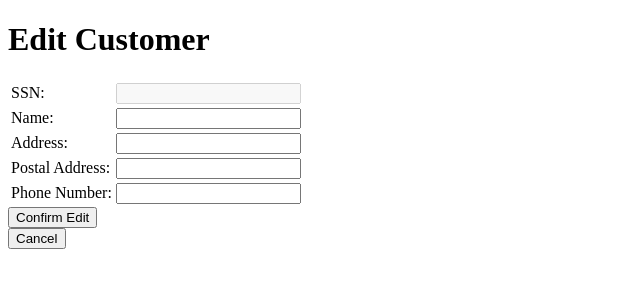
After one commit to chas-academy/u05-car-rental-andreasnyh, a PHP site: template src/views/EditCustomer.twig in a window 1280 px wide. The commit adds this page. Shown: the top 300 px of the page, without its empty margins (0-640 px from the left). Run offline with PHP 8.4, Linux system fonts and the light colour scheme; the template is opened without the code that fills it, so the values that code supplies are empty; some libraries are stand-ins or nearby versions.

Commit message:
Edit Customer view displays information - Updated routes.json - Add placeholder editCustomer functions to Controller and Model - Update formatting in AddCustomer.twig

```diff
--- a/src/controllers/CustomersController.php
+++ b/src/controllers/CustomersController.php
@@ -34,4 +34,10 @@ class CustomersController extends AbstractController {
         print_r($customer);
         return $this->render("CustomerAdded.twig", $customer);
     }
+
+    public function editCustomer($socialSecurityNumber,$customerName, $address, $postalAddress, $phoneNumber){
+        $customer = ["socialSecurityNumber" => $socialSecurityNumber, "customerName" => $customerName, "address" => $address,
+            "postalAddress" => $postalAddress, "phoneNumber" => $phoneNumber];
+        return $this->render("EditCustomer.twig", $customer);
+    }
 }
--- /dev/null
+++ b/src/views/EditCustomer.twig
@@ -0,0 +1,51 @@
+{% block editCustomers %}
+
+    <!doctype html>
+    <html lang="en">
+    <head>
+        <meta charset="UTF-8">
+        <meta name="viewport"
+              content="width=device-width, user-scalable=no, initial-scale=1.0, maximum-scale=1.0, minimum-scale=1.0">
+        <meta http-equiv="X-UA-Compatible" content="ie=edge">
+        <title>Car rental Edit Customer</title>
+    </head>
+    <body>
+
+    <h1>Edit Customer</h1>
+
+    <form method="post" action="/customerAdded">
+        <table>
+            <tr>
+                <td>SSN:</td>
+                <td><input type="text" name="socialSecurityNumber" placeholder="{{ socialSecurityNumber }}" DISABLED>
+                </td>
+            </tr>
+            <tr>
+                <td>Name:</td>
+                <td><input type="text" name="customerName" placeholder="{{ customerName }}"></td>
+            </tr>
+            <tr>
+                <td>Address:</td>
+                <td><input type="text" name="address" placeholder="{{ address }}"></td>
+            </tr>
+            <tr>
+                <td>Postal Address:</td>
+                <td><input type="text" name="postalAddress" placeholder="{{ postalAddress }}"></td>
+            </tr>
+            <tr>
+                <td>Phone Number:</td>
+                <td><input type="text" name="phoneNumber" placeholder="{{ phoneNumber }}"></td>
+            </tr>
+
+        </table>
+        <input type="submit" name="OK" value="Confirm Edit">
+
+    </form>
+
+    <form method="post" action="/customers">
+        <input type="submit" name="Cancel" value="Cancel">
+    </form>
+
+    </body>
+    </html>
+{% endblock %}
```
Also changed, not shown: src/config/routes.json (+7 -4 lines), src/models/CustomersModel.php (+28 -2 lines), src/views/AddCustomer.twig (+5 -5 lines), src/views/CustomersView.twig (+16 -3 lines).
